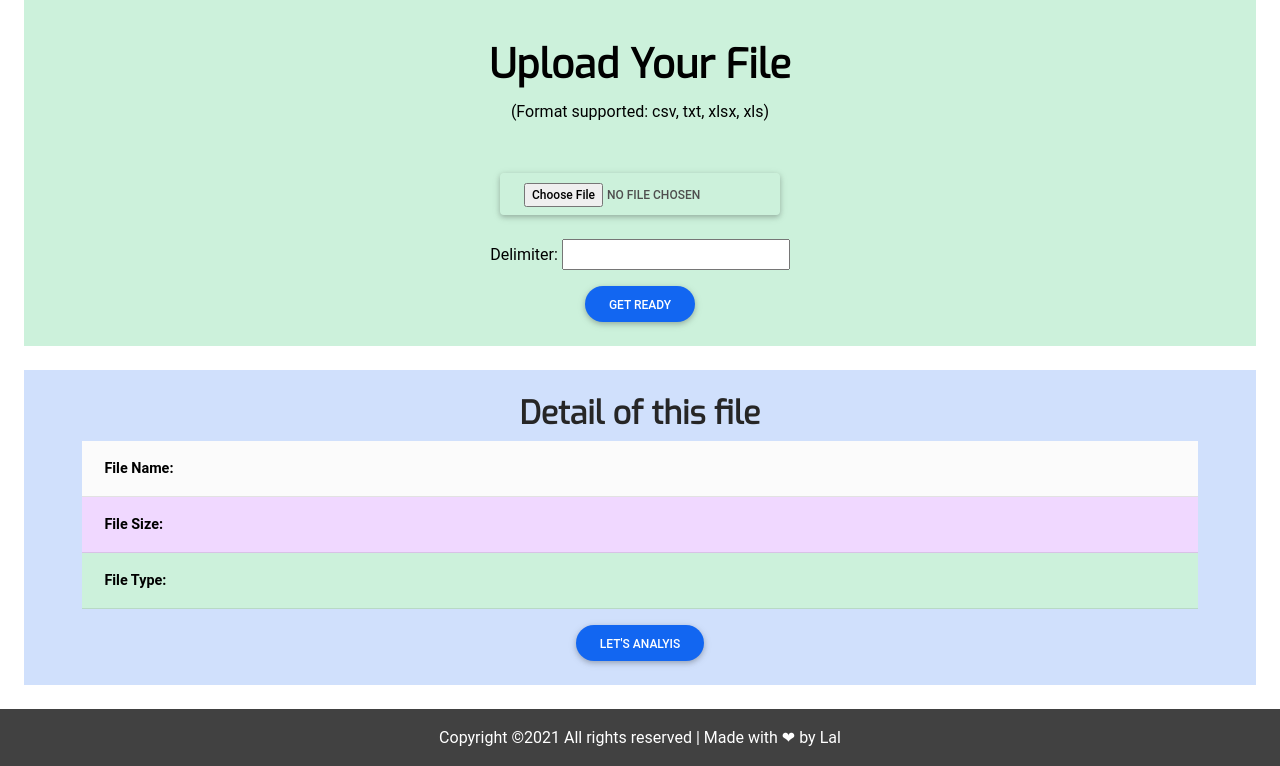
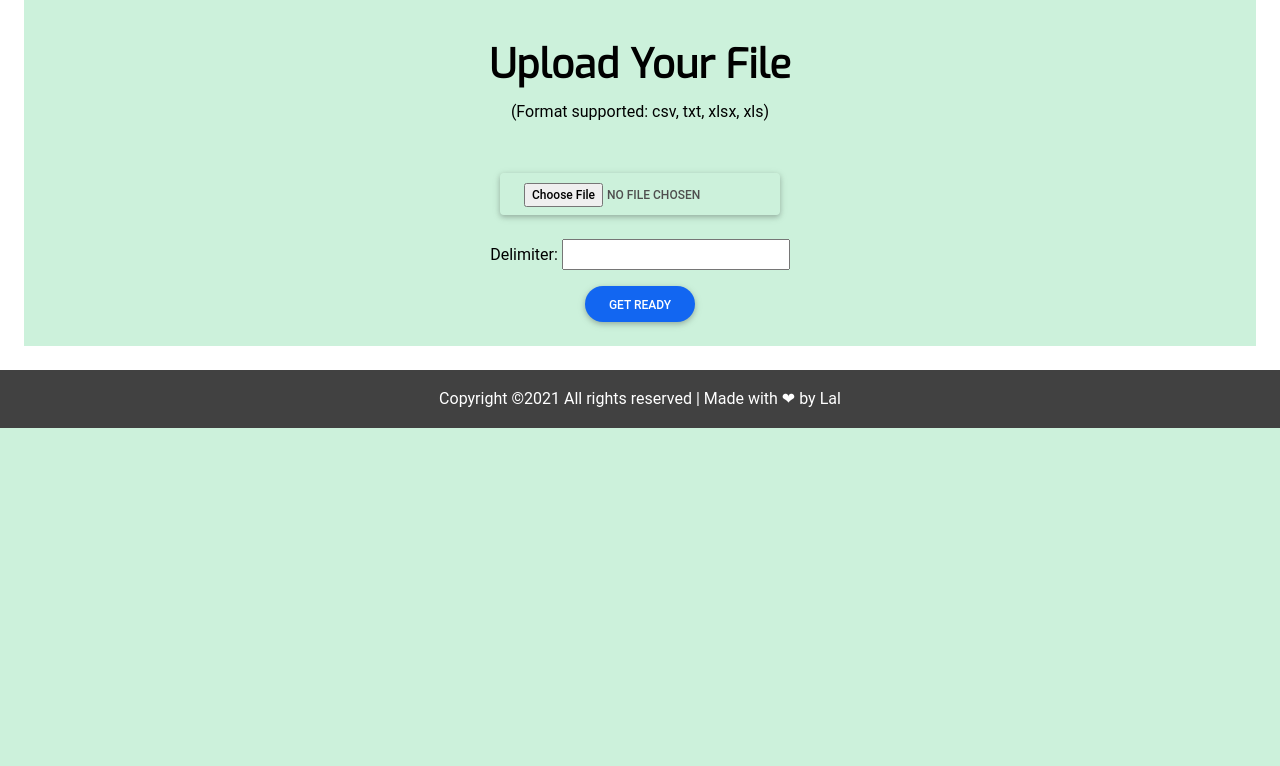
Before and after one commit to lkarjun/fastpreprocess, a FastAPI app: page / in a window 1280 px wide. Shown: the part 825-1591 px from the top of the page. After the commit the page ends 1253 px from the top, so only its background shows below. Run offline with FastAPI, Linux system fonts and the light colour scheme; some libraries are stand-ins or nearby versions.

Commit message:
display none previewing section

```diff
--- a/template/index.html
+++ b/template/index.html
@@ -63,7 +63,7 @@
 <!---------------Upload ending--------------------->
 
 <!--------------- Previewing file deteails --------------------->
-<section class="m-4 p-4 table-primary" style=" display: block;" id="show-details">
+<section class="m-4 p-4 table-primary" style=" display: none;" id="show-details">
 
     <div class="container">
         <div class="jumbotron">
```
